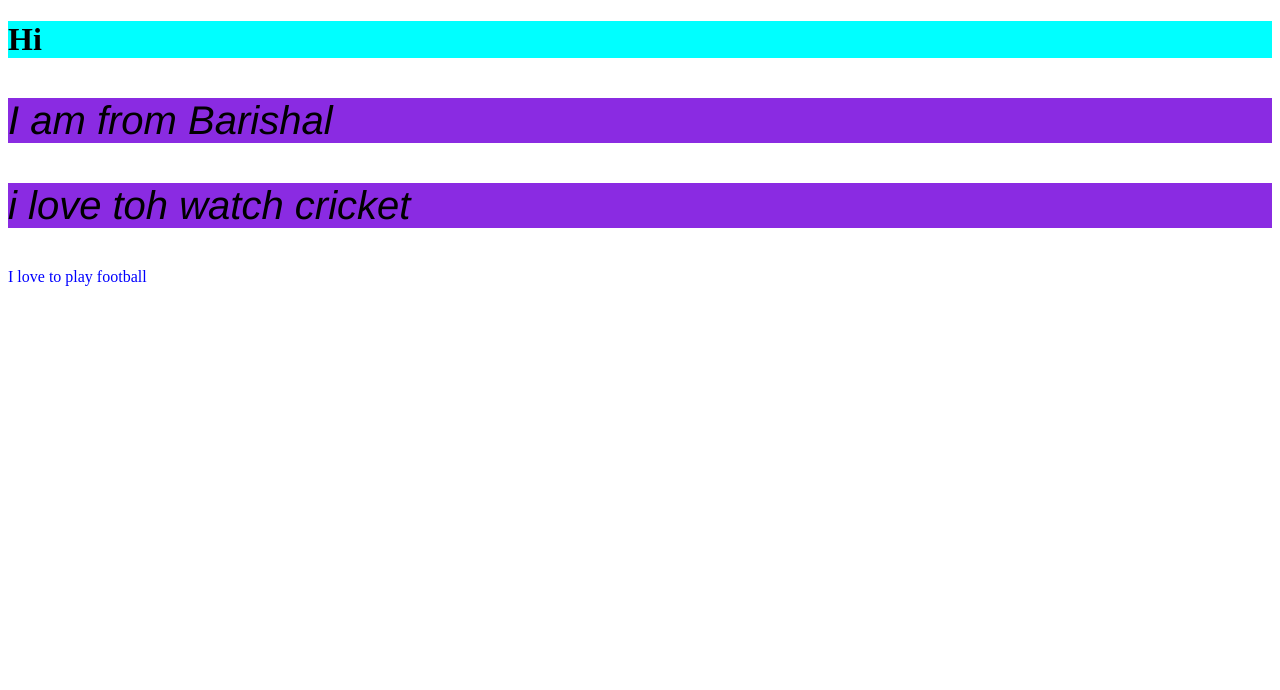
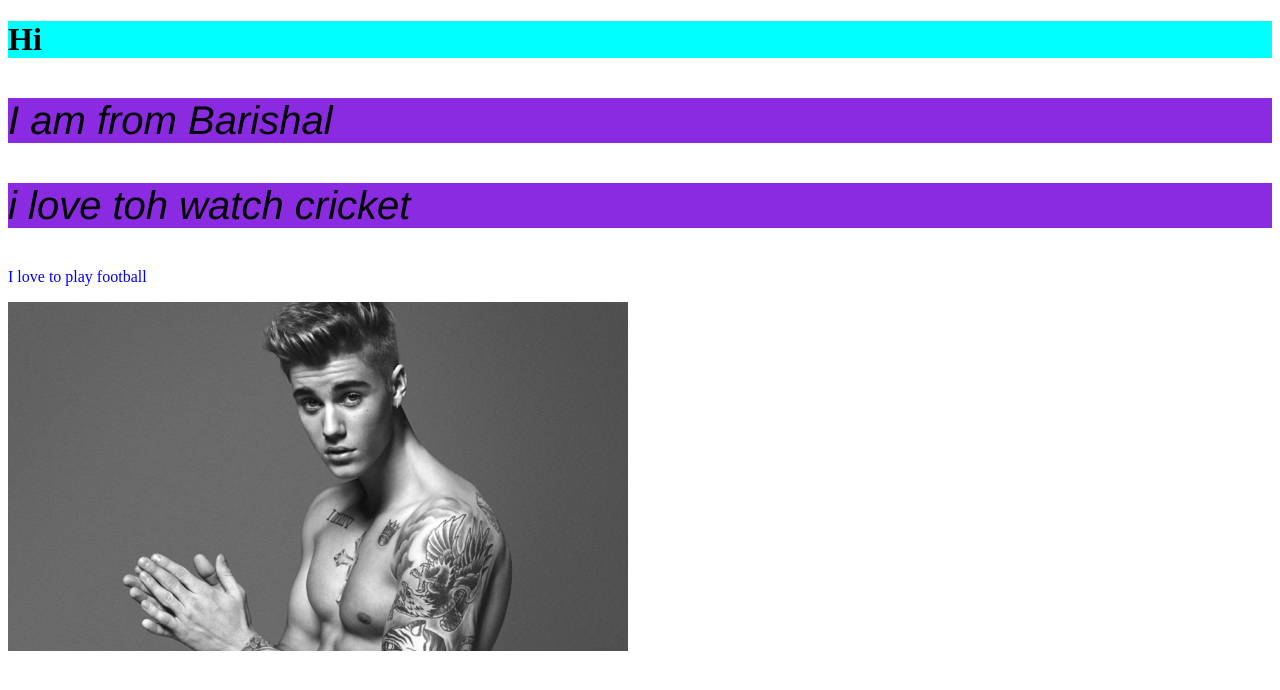
Before and after one commit to seam57/myfirst, a plain HTML site: page index.html in a window 1280 px wide. Drawn offline with Linux system fonts and the light colour scheme.

Commit message:
addingjb

```diff
--- a/index.html
+++ b/index.html
@@ -24,7 +24,7 @@
     <p id="yoyo">I am from Barishal</p>
     <p id="yoyo">i love toh watch cricket</p>
     <p id="lol">I love to play football</p>
-    <img src="jb.png" alt="">
+    <img src="jb.jpg" alt=""></img>
 
 </body>
 </html>
```
